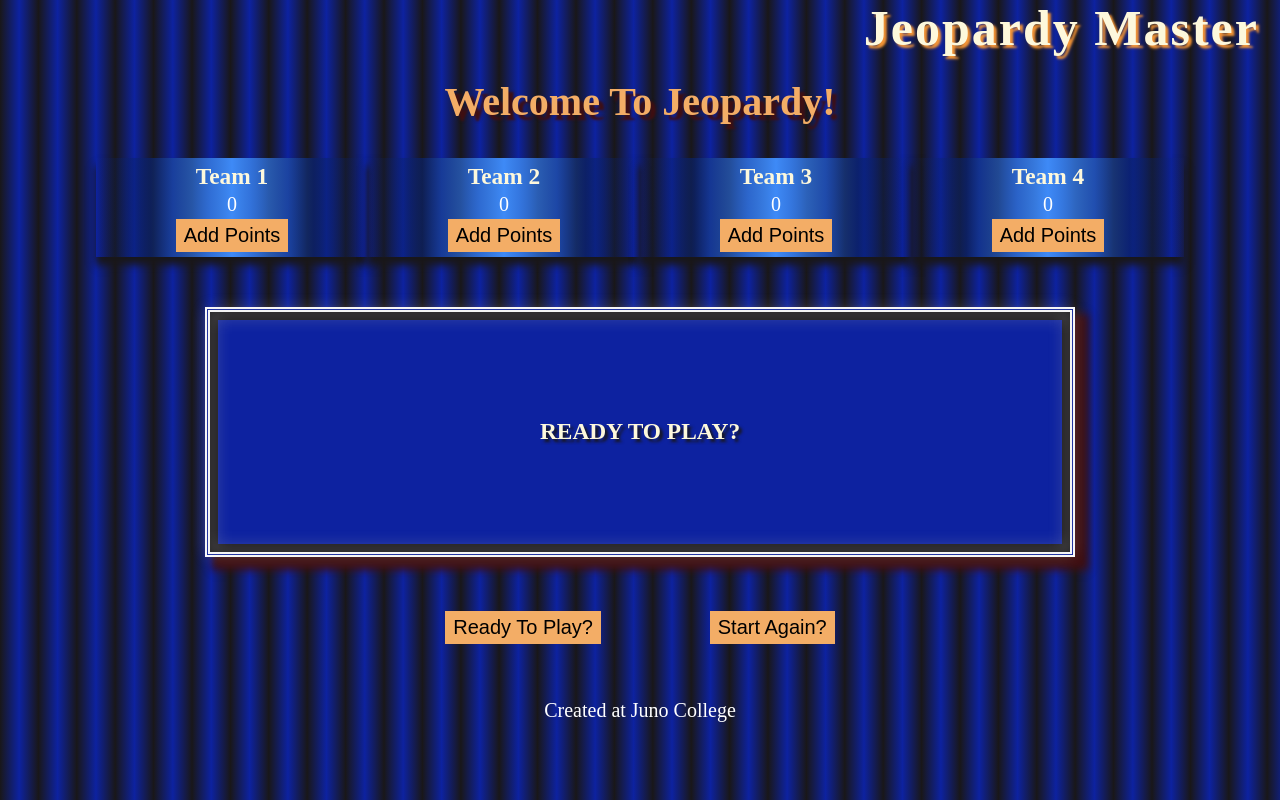
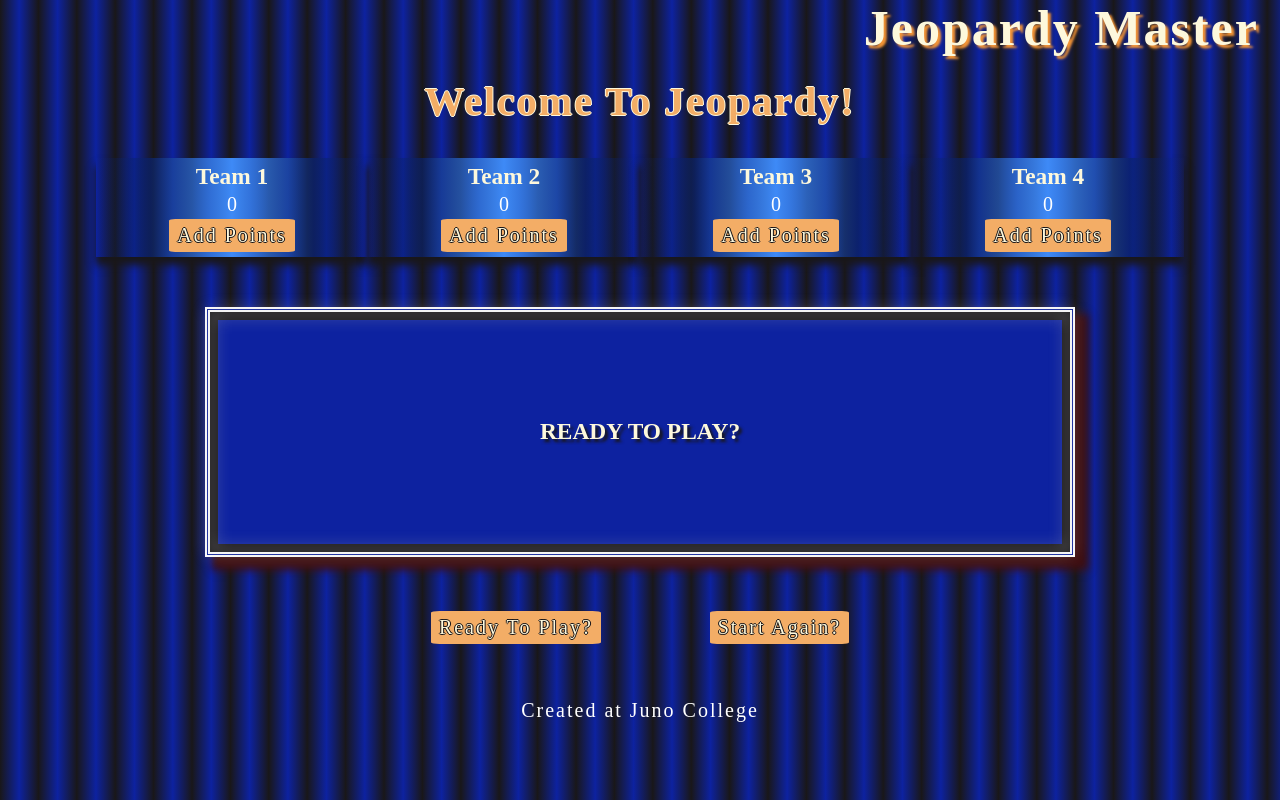
Before and after one commit to JimmyEllercamp/jeopardy-master, a React (Create React App) app: page / in a window 1280 px wide. Built offline with nearby package versions, Linux system fonts and the light colour scheme.

Commit message:
added some transforms, transitions and animations to make the page more dynamic and lively

```diff
--- a/src/App.css
+++ b/src/App.css
@@ -78,22 +78,36 @@
   text-shadow: 3px 3px 2.5px rgb(245, 149, 53);
   font-family: 'Ranchers', cursive;
   letter-spacing: 2px;
+  animation: fadeIn 3s ease-out, rotation ease-out 2s, grow ease-out 2s;
 }
+
+@keyframes fadeIn {
+  0% {opacity: 0};
+  100% {opacity: 1};
+}
+
+@keyframes rotation {
+    0% {rotate: -15deg};
+    100% {rotate: 0deg};
+}
+
+/* @keyframes grow {
+  0%{font-size: 0.5rem};
+  100%{font-size: 2.5rem};
+} */
+
 
 header h2 {
   margin-bottom: 3%;
   font-family: 'Luckiest Guy', cursive;
   font-size: 2rem;
   color: rgb(243, 173, 102);
-  text-shadow: 5px 5px 2.5px rgb(63, 15, 18);
-
-}
-
-
-
-.teams {
-
-
+  /* text-shadow: 5px 5px 2.5px rgb(63, 15, 18); */
+  text-shadow: -1px 0 rgb(253, 248, 220),
+  0 1px rgb(253, 248, 220),
+  1px 0 rgb(253, 248, 220),
+  0 -1px rgb(253, 248, 220);
+  letter-spacing: 2px;
 }
 
 li {
@@ -191,8 +205,118 @@
   margin: 0 auto;
 }
 
+/* __________________________________ BUTTONS SECTION ________________________________________ */
+
 button {
   border: none;
   background-color: rgb(243, 173, 102);
   padding: 5px 8px;
+  font-family: 'Ranchers', cursive;
+  letter-spacing: 2px;
+  font-size: 1rem;
+  border-radius: 5%;
+  color:rgb(253, 248, 220);
+  text-shadow: -1px 0 rgb(25, 23, 25), 0 1px rgb(25, 23, 25), 1px 0 rgb(25, 23, 25), 0 -1px rgb(25, 23, 25);
+  transition-duration: 0.2s;
+  transition-timing-function: ease-out;
 }
+
+button:hover,
+button:focus {
+  transform: scale(1.1);
+  border: solid 2px rgb(82, 48, 13);
+  background-color: rgb(228, 205, 0);
+
+  /* rotate: 1deg; */
+  /* transition-duration: 0.3s;
+  transition-timing-function: ease-in; */
+}
+
+.team1button {
+  transition-duration: 0.2s;
+  transition-timing-function: ease-out;
+}
+
+.team1button:hover,
+.team1button:focus {
+  rotate: -5deg;
+  box-shadow: -2px 3px 3px rgb(63, 15, 18);
+
+}
+
+.team2button {
+  transition-duration: 0.2s;
+  transition-timing-function: ease-out;
+}
+
+.team2button:hover,
+.team2button:focus {
+  rotate: -3deg;
+  box-shadow: -2px 1px 3px rgb(63, 15, 18);
+
+}
+
+.team3button {
+  transition-duration: 0.2s;
+  transition-timing-function: ease-out;
+}
+
+.team3button:hover,
+.team3button:focus {
+  rotate: 3deg;
+  box-shadow: 2px 1px 3px rgb(63, 15, 18);
+
+}
+
+.team4button {
+  transition-duration: 0.2s;
+  transition-timing-function: ease-out;
+}
+
+.team4button:hover,
+.team4button:focus {
+  rotate: 5deg;
+  box-shadow: 3px 2px 3px rgb(63, 15, 18);
+
+}
+
+.startButton {
+  transition-duration: 0.2s;
+  transition-timing-function: ease-out;
+}
+
+.startButton:hover,
+.startButton:focus {
+  rotate: -3deg;
+  box-shadow: -2px 1px 3px rgb(63, 15, 18);
+
+}
+
+.resetButton {
+  transition-duration: 0.2s;
+  transition-timing-function: ease-out;
+}
+
+.resetButton:hover,
+.resetButton:focus {
+  rotate: 3deg;
+  box-shadow: 2px 1px 3px rgb(63, 15, 18);
+
+}
+
+footer {
+  font-family: 'Crafty Girls', cursive;
+  letter-spacing: 2px;
+}
+
+/*   font-family: 'Black Han Sans', sans-serif;
+
+    font-family: 'Crafty Girls', cursive;
+
+    font-family: 'Luckiest Guy', cursive;
+
+    font-family: 'Ranchers', cursive;
+
+    font-family: 'IBM Plex Serif', serif;
+
+    */
--- a/src/components/GameCard.js
+++ b/src/components/GameCard.js
@@ -23,8 +23,8 @@
                 <p>{currentValue}</p>
             </div>
             <div className="buttons">
-                <button onClick={handleClick}>{currentQuestion ? `Next Question` : `Ready To Play?`}</button>
-                <button onClick={reset}>Start Again?</button>
+                <button className="startButton" onClick={handleClick}>{currentQuestion ? `Next Question` : `Ready To Play?`}</button>
+                <button className="resetButton"onClick={reset}>Start Again?</button>
             </div>
         </section>
     )
--- a/src/components/Teams.js
+++ b/src/components/Teams.js
@@ -22,22 +22,22 @@
                 <li>
                     <h3>Team 1</h3>
                     <p>{points1}</p>
-                    <button onClick={ () => { value ? setPoints1(points1 + value) : setPoints1(0); }}>Add Points</button>
+                    <button className="team1button" onClick={ () => { value ? setPoints1(points1 + value) : setPoints1(0); }}>Add Points</button>
                 </li>
                 <li>
                     <h3>Team 2</h3>
                     <p>{points2}</p>
-                    <button onClick={ () => { value ? setPoints2(points2 + value) : setPoints2(0); }}>Add Points</button>
+                    <button className="team2button" onClick={ () => { value ? setPoints2(points2 + value) : setPoints2(0); }}>Add Points</button>
                 </li>
                 <li>
                     <h3>Team 3</h3>
                     <p>{points3}</p>
-                    <button onClick={ () => { value ? setPoints3(points3 + value) : setPoints3(0); }}>Add Points</button>
+                    <button className="team3button" onClick={ () => { value ? setPoints3(points3 + value) : setPoints3(0); }}>Add Points</button>
                 </li>
                 <li>
                     <h3>Team 4</h3>
                     <p>{points4}</p>
-                    <button onClick={ () => { value ? setPoints4(points4 + value) : setPoints4(0); }}>Add Points</button>
+                    <button className="team4button" onClick={ () => { value ? setPoints4(points4 + value) : setPoints4(0); }}>Add Points</button>
                 </li>
             </ul>
         </section>
```
